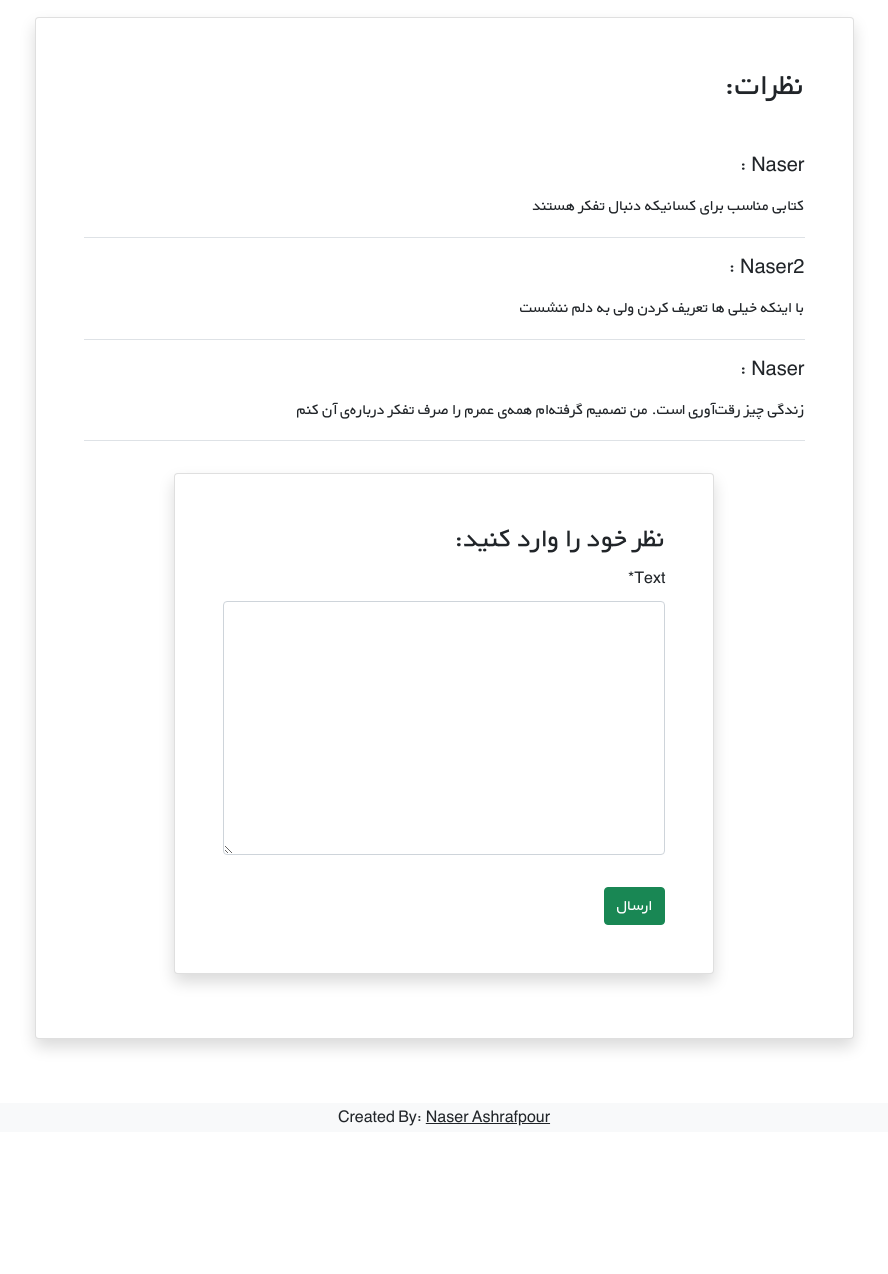
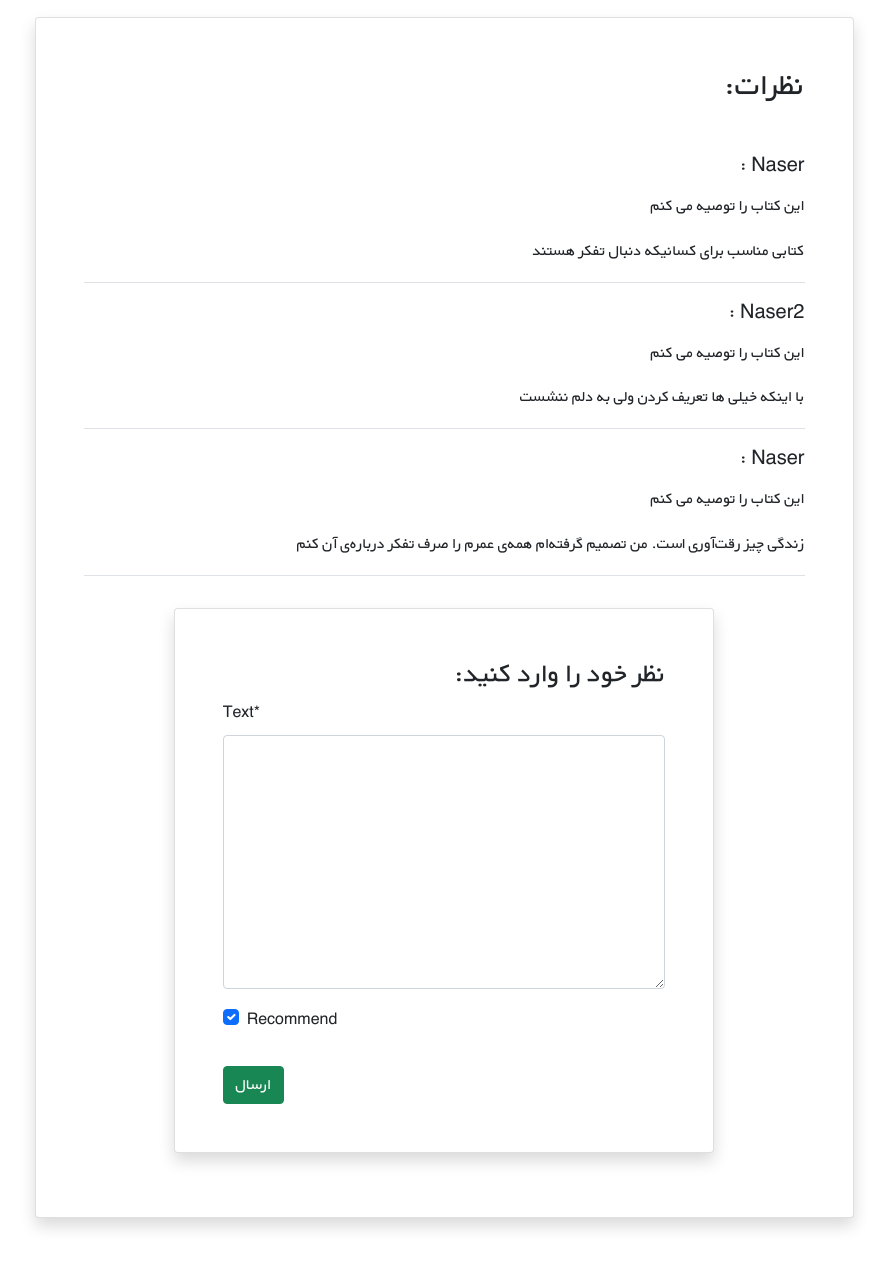
Before and after one commit to naser66/django_bookstore, a Django app: page /books/1/ in a window 1280 px wide. Shown: the part 712-1986 px from the top of the page, without its empty margins (196-1084 px from the left). Before the commit the page ends 1838 px from the top, so only its background shows below. Run offline with Django 5.2, Linux system fonts and the light colour scheme; a user stored in the database is signed in; data comes from the database, SQL or seed files in the repository; both versions use the stored data as it was after the commit; some libraries are stand-ins or nearby versions.

Commit message:
add recommend and is_acttive to command model admin

```diff
--- a/books/forms.py
+++ b/books/forms.py
@@ -12,4 +12,4 @@ class NewBookForm(forms.ModelForm):
 class CommentForm(forms.ModelForm):
     class Meta:
         model = Comment
-        fields = ('text', )
+        fields = ('text', 'recommend', )
--- a/books/models.py
+++ b/books/models.py
@@ -22,6 +22,8 @@ class Comment(models.Model):
     user = models.ForeignKey(get_user_model(), on_delete=models.CASCADE)
     book = models.ForeignKey(Book, related_name='comments', on_delete=models.CASCADE)
     text = models.TextField()
+    is_active = models.BooleanField(default=True)
+    recommend = models.BooleanField(default=True)
     datetime_create = models.DateTimeField(auto_now_add=True)
 
     def __str__(self):
--- a/books/templates/books/book_detail.html
+++ b/books/templates/books/book_detail.html
@@ -56,16 +56,21 @@
                         {% for comment in comments %}
                             <div class="border-bottom mb-3">
                                 <h5 class="mb-3">{{ comment.user|capfirst }} :</h5>
+                                {% if comment.recommend %}
+                                    <p>این کتاب را توصیه می کنم</p>
+                                {% else %}
+                                    <P>این کتاب را توصیه نمی کنم</P>
+                                {% endif %}
                                 <p>{{ comment.text|linebreaks }}</p>
                             </div>
                         {% endfor %}
 
 
-                        <div class="d-flex justify-content-center">
+                        <div class="d-flex justify-content-center " >
                             <div class="card shadow my-3 p-5 w-sm-75 w-100">
                                 <h3>نظر خود را وارد کنید:</h3>
                                 {% if user.is_authenticated %}
-                                    <form method="POST">
+                                    <form method="POST" dir="ltr">
                                         {% csrf_token %}
                                         {{ comment_form|crispy }}
                                         <button type="submit" class="btn btn-success mt-3">ارسال</button>
```
Also changed, not shown: books/migrations/0006_comment_is_active_comment_recommend.py (added), db.sqlite3.
